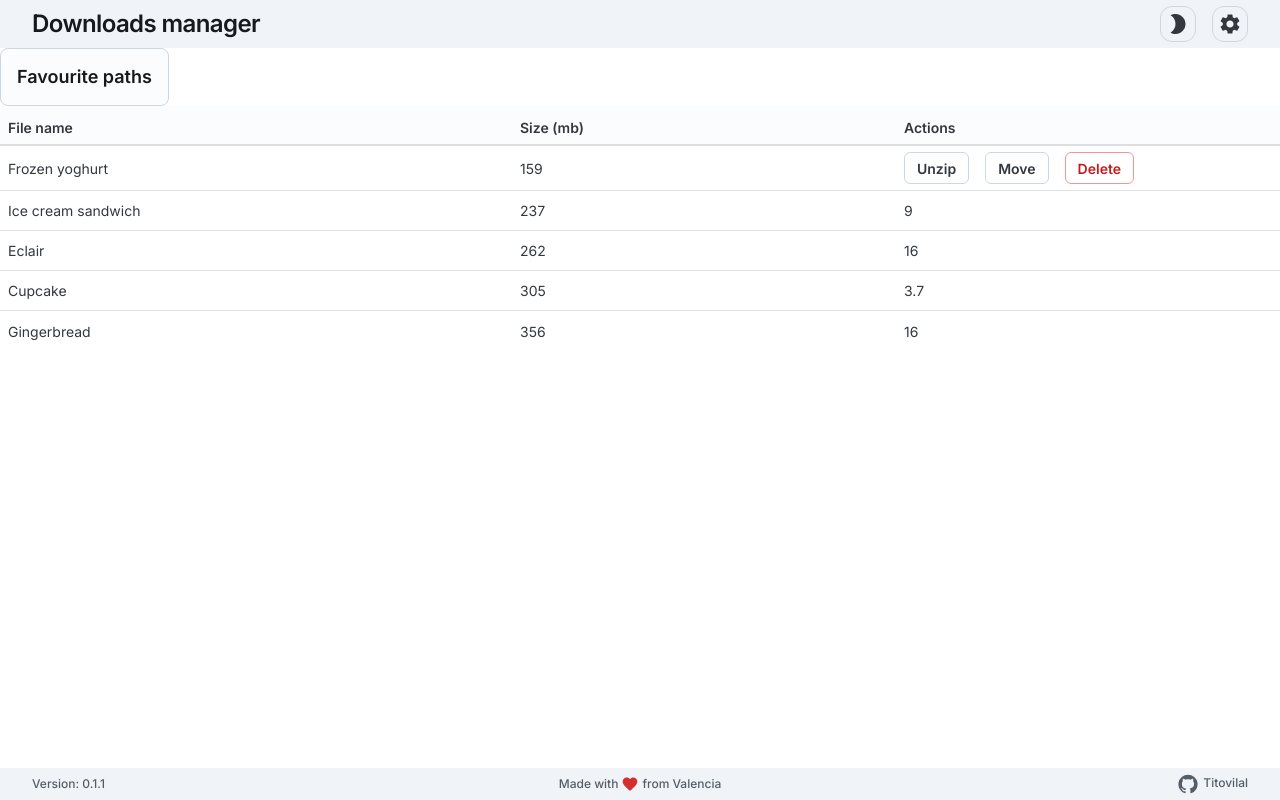
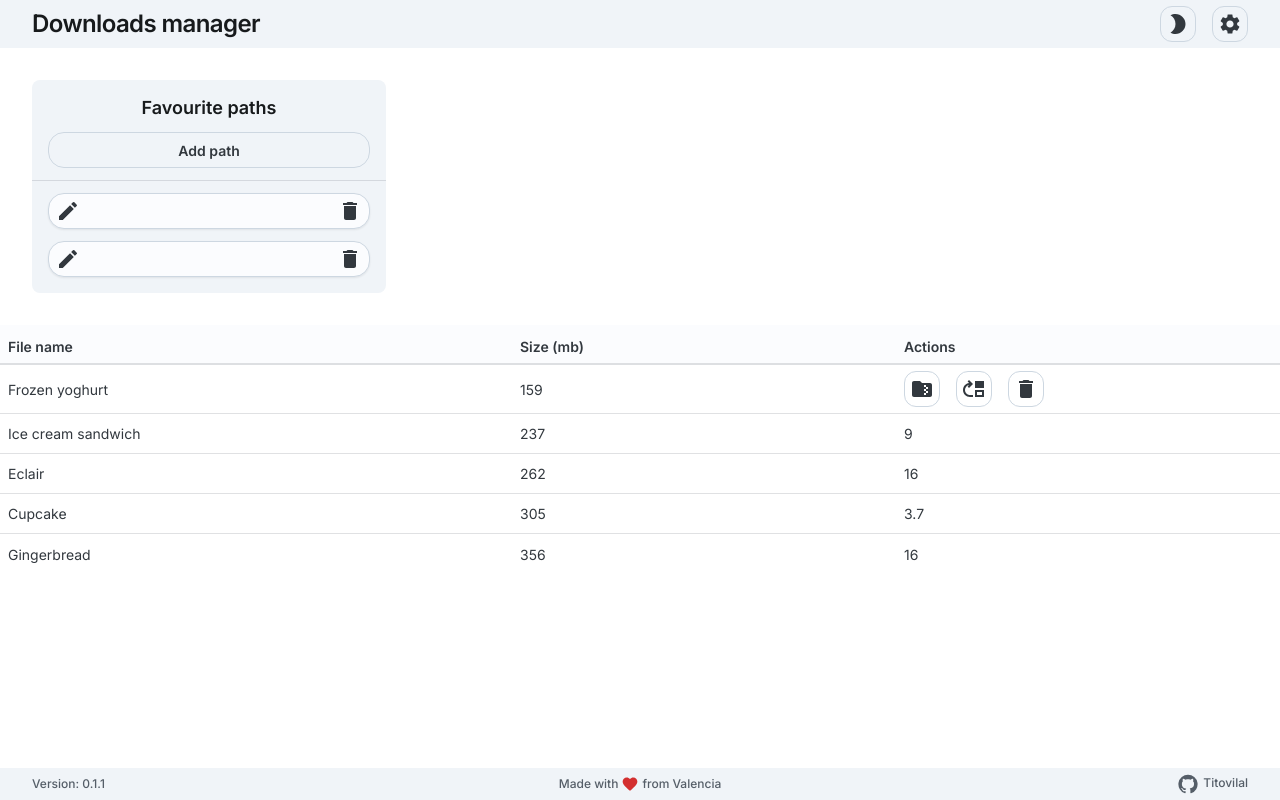
Before and after one commit to Titovilal/downloads-manager, a Next.js app: page / in a window 1280 px wide. Built offline with nearby package versions, Linux system fonts and the light colour scheme.

Commit message:
Add new components and update UI layout

```diff
--- a/src/app/page.tsx
+++ b/src/app/page.tsx
@@ -1,9 +1,23 @@
-import { Card, Button, Box, IconButton, Table, Typography } from "@mui/joy";
+import {
+  Card,
+  Button,
+  Box,
+  IconButton,
+  Table,
+  Typography,
+  Divider,
+  Input,
+} from "@mui/joy";
 import FavoriteIcon from "@mui/icons-material/Favorite";
 import ModeNightIcon from "@mui/icons-material/ModeNight";
 import GitHubIcon from "@mui/icons-material/GitHub";
 import Link from "next/link";
 import SettingsIcon from "@mui/icons-material/Settings";
+import DeleteIcon from "@mui/icons-material/Delete";
+import MoveUpIcon from "@mui/icons-material/MoveUp";
+import FolderZipIcon from "@mui/icons-material/FolderZip";
+import EditIcon from "@mui/icons-material/Edit";
+import SaveIcon from "@mui/icons-material/Save";
 export default function Home() {
   return (
     <>
@@ -44,9 +58,41 @@ export default function Home() {
           </Box>
           {/* main */}
           <Box sx={{ gridArea: "main", bgcolor: "white" }}>
-            <Box sx={{ display: "flex" }}>
-              <Card>
-                <Typography level="title-lg">Favourite paths</Typography>
+            <Box sx={{ display: "flex", padding:'2rem' }}>
+              <Card variant='soft' sx={{ overflow:'auto', height:'100%' }}>
+                <Typography sx={{display:'flex', justifyContent:'center'}} level="title-lg">Favourite paths</Typography>
+                <Button variant="outlined" color='neutral' sx={{ borderRadius: "xl" }}>
+                  Add path
+                </Button>
+                <Divider />
+                  <Input
+                    startDecorator={
+                      <IconButton sx={{ borderRadius: "xl" }}>
+                        <EditIcon />
+                      </IconButton>
+                    }
+                    endDecorator={
+                      <IconButton sx={{ borderRadius: "xl" }}>
+                        <DeleteIcon />
+                      </IconButton>
+                    }
+                    sx={{ borderRadius: "xl" }}
+                  />
+
+                  <Input
+                    startDecorator={
+                      <IconButton sx={{ borderRadius: "xl" }}>
+                        <EditIcon />
+                      </IconButton>
+                    }
+                    endDecorator={
+                      <IconButton sx={{ borderRadius: "xl" }}>
+                        <DeleteIcon />
+                      </IconButton>
+                    }
+                    sx={{ borderRadius: "xl" }}
+                  />
+
               </Card>
             </Box>
             <Box sx={{ display: "flex" }}>
@@ -64,15 +110,26 @@ export default function Home() {
                     <td>159</td>
                     <td>
                       <Box sx={{ display: "flex", gap: "1rem" }}>
-                        <Button variant="outlined" size="sm" color="neutral">
-                          Unzip
-                        </Button>
-                        <Button variant="outlined" size="sm" color="neutral">
-                          Move
-                        </Button>
-                        <Button variant="outlined" size="sm" color="danger">
-                          Delete
-                        </Button>
+                        <IconButton
+                          sx={{ borderRadius: "lg" }}
+                          variant="outlined"
+                        >
+                          {" "}
+                          <FolderZipIcon />
+                        </IconButton>
+                        <IconButton
+                          sx={{ borderRadius: "lg" }}
+                          variant="outlined"
+                        >
+                          {" "}
+                          <MoveUpIcon />
+                        </IconButton>
+                        <IconButton
+                          sx={{ borderRadius: "lg" }}
+                          variant="outlined"
+                        >
+                          <DeleteIcon />
+                        </IconButton>
                       </Box>
                     </td>
                   </tr>
```
